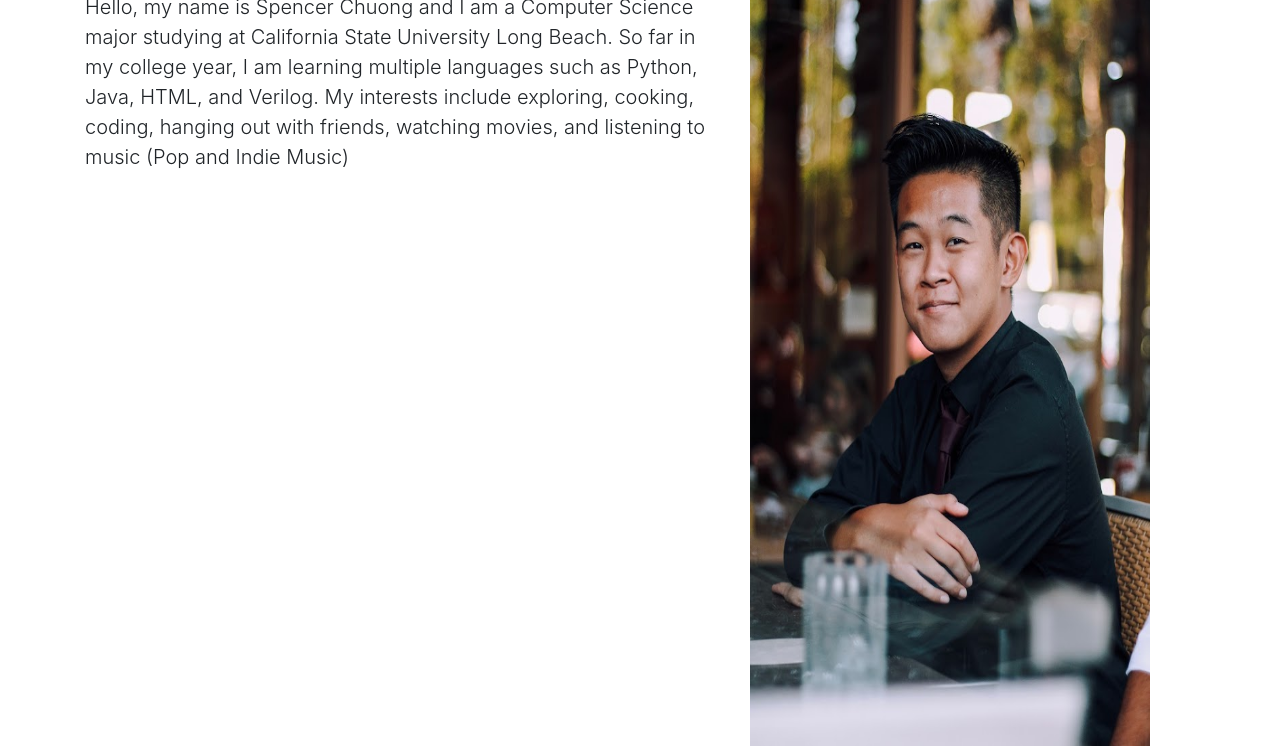
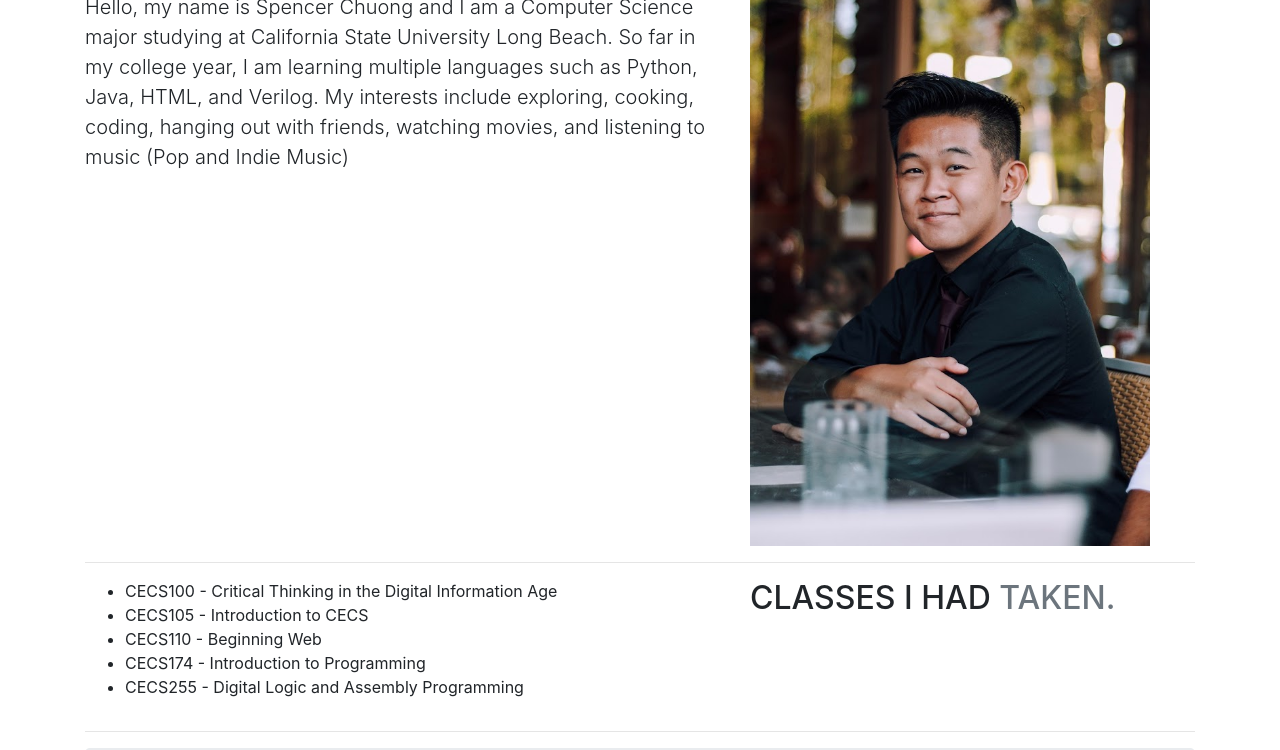
Before and after one commit to skchuong100/Bootstrap_Assignment, a plain HTML site: page index.html in a window 1280 px wide. Shown: the part 353-1103 px from the top of the page. Drawn offline with nearby package versions, Linux system fonts and the light colour scheme.

Commit message:
Update index.html

```diff
--- a/index.html
+++ b/index.html
@@ -32,7 +32,7 @@
         <p class="lead">Hello, my name is Spencer Chuong and I am a Computer Science major studying at California State University Long Beach. So far in my college year, I am learning multiple languages such as Python, Java, HTML, and Verilog. My interests include exploring, cooking, coding, hanging out with friends, watching movies, and listening to music (Pop and Indie Music)</p>
       </div>
       <div class="col-md-5">
-        <img src="Chuong.jpg" alt="Spencer Chuong" width="400" height="800">
+        <img src="Chuong.jpg" alt="Spencer Chuong" width="400" height="600">
 
       </div>
     </div>
```
